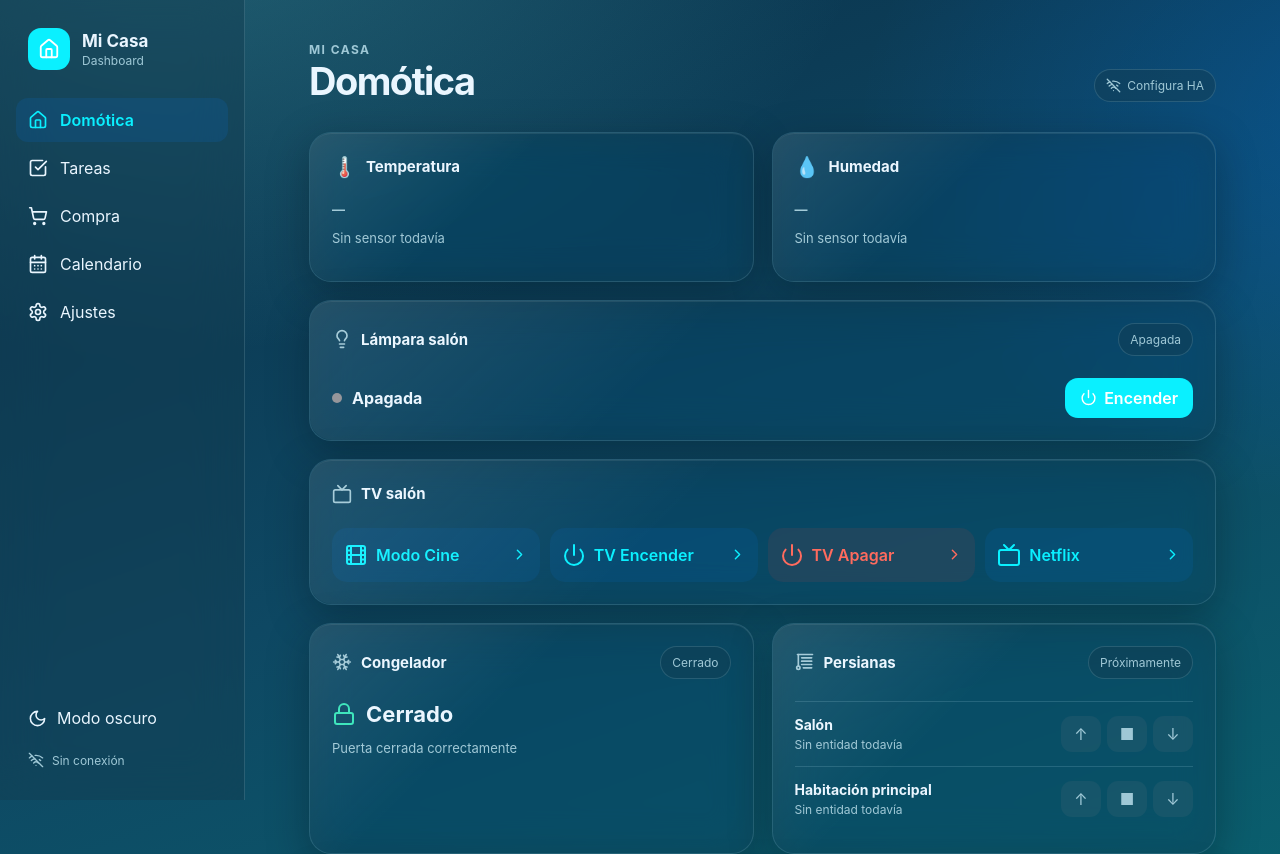
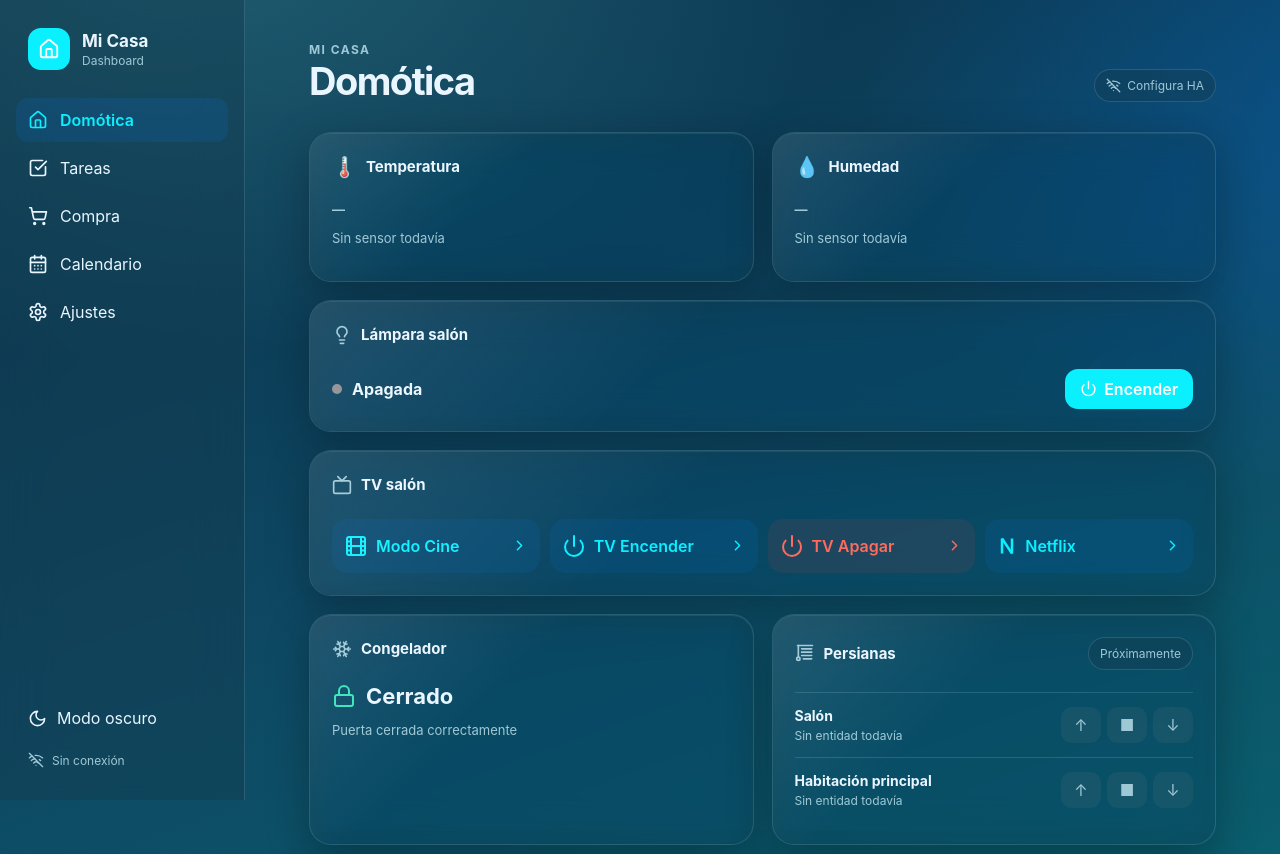
Before and after one commit to daniellopezgo1989-beep/dashboard-casa2, a React (Vite) app in the folder dashboard_casa/: page / in a window 1280 px wide. Shown: the top 854 px of the page. Built offline with nearby package versions, Linux system fonts and the light colour scheme.

Commit message:
Update main.jsx

```diff
--- a/dashboard_casa/src/main.jsx
+++ b/dashboard_casa/src/main.jsx
@@ -71,21 +71,6 @@ function App() {
 
   /*
    * CONEXIÓN EN TIEMPO REAL CON HOME ASSISTANT
-   *
-   * Aquí hacemos dos cosas:
-   *
-   * 1. get_states al conectar para conocer el estado inicial.
-   *
-   * 2. subscribe_events para recibir automáticamente cualquier
-   *    cambio de estado de las entidades.
-   *
-   * Por ejemplo:
-   *
-   * congelador cerrado -> off
-   * congelador abierto  -> on
-   *
-   * Si lo abres/cierra físicamente, HA manda el cambio
-   * y React actualiza el dashboard inmediatamente.
    */
   useEffect(() => {
     if (!token) {
@@ -145,7 +130,6 @@ function App() {
             );
 
             /*
-             * MUY IMPORTANTE:
              * Nos suscribimos a los cambios de estado.
              */
             ws.send(
@@ -178,7 +162,7 @@ function App() {
           }
 
           /*
-           * SUSCRIPCIÓN A CAMBIOS CORRECTA
+           * SUSCRIPCIÓN CORRECTA
            */
           if (msg.id === 2 && msg.success) {
             console.log(
@@ -189,12 +173,6 @@ function App() {
 
           /*
            * CAMBIO DE ESTADO EN TIEMPO REAL
-           *
-           * Cada vez que cualquier entidad cambia,
-           * Home Assistant envía:
-           *
-           * event.data.entity_id
-           * event.data.new_state
            */
           if (
             msg.type === "event" &&
@@ -214,17 +192,11 @@ function App() {
               return;
             }
 
-            /*
-             * Actualizamos solamente la entidad que ha cambiado.
-             */
             setStates((previous) => ({
               ...previous,
               [entityId]: newState
             }));
 
-            /*
-             * Para depuración:
-             */
             console.log(
               "Estado actualizado:",
               entityId,
@@ -264,7 +236,7 @@ function App() {
     }
 
     /*
-     * LIMPIEZA AL SALIR / CAMBIAR CONFIGURACIÓN
+     * LIMPIEZA
      */
     return () => {
       alive = false;
@@ -276,21 +248,21 @@ function App() {
   }, [url, token]);
 
   /*
-   * OBTENER ESTADO DE UNA ENTIDAD
+   * OBTENER ESTADO
    */
   const state = (entityId) => {
     return states[entityId]?.state;
   };
 
   /*
-   * OBTENER ATRIBUTO DE UNA ENTIDAD
+   * OBTENER ATRIBUTO
    */
   const attr = (entityId, key) => {
     return states[entityId]?.attributes?.[key];
   };
 
   /*
-   * LLAMAR A UN SERVICIO DE HOME ASSISTANT
+   * LLAMAR A HOME ASSISTANT
    */
   async function callService(
     domain,
@@ -354,8 +326,6 @@ function App() {
 
   /*
    * ESTADO CONGELADOR
-   *
-   * En un binary_sensor de contacto:
    *
    * on  = abierto
    * off = cerrado
@@ -559,11 +529,6 @@ function App() {
               <CardHead
                 icon={<Lightbulb />}
                 title="Lámpara salón"
-                right={
-                  lampOn
-                    ? "Encendida"
-                    : "Apagada"
-                }
               />
 
               <div className="control-row">
@@ -656,7 +621,7 @@ function App() {
                 />
 
                 <ActionButton
-                  icon={<Tv />}
+                  icon={<NetflixIcon />}
                   text="Netflix"
                   on={() =>
                     callService(
@@ -678,11 +643,6 @@ function App() {
               <CardHead
                 icon={<Snowflake />}
                 title="Congelador"
-                right={
-                  freezerOpen
-                    ? "Abierto"
-                    : "Cerrado"
-                }
               />
 
               <div
@@ -737,6 +697,7 @@ function App() {
                 </div>
 
                 <div className="blind-buttons">
+
                   <button disabled>
                     ↑
                   </button>
@@ -748,6 +709,7 @@ function App() {
                   <button disabled>
                     ↓
                   </button>
+
                 </div>
 
               </div>
@@ -755,6 +717,7 @@ function App() {
               <div className="blind">
 
                 <div>
+
                   <b>
                     Habitación principal
                   </b>
@@ -762,6 +725,7 @@ function App() {
                   <span>
                     Sin entidad todavía
                   </span>
+
                 </div>
 
                 <div className="blind-buttons">
@@ -920,6 +884,44 @@ function App() {
       </main>
 
     </div>
+  );
+}
+
+
+/*
+ * ICONO NETFLIX
+ *
+ * Lo hacemos directamente en SVG para no
+ * instalar ninguna librería adicional.
+ */
+
+function NetflixIcon() {
+  return (
+    <svg
+      width="20"
+      height="20"
+      viewBox="0 0 24 24"
+      fill="none"
+      aria-hidden="true"
+    >
+      <path
+        d="M6 3v18"
+        stroke="currentColor"
+        strokeWidth="3"
+      />
+
+      <path
+        d="M6 3l12 18"
+        stroke="currentColor"
+        strokeWidth="3"
+      />
+
+      <path
+        d="M18 3v18"
+        stroke="currentColor"
+        strokeWidth="3"
+      />
+    </svg>
   );
 }
 
```
